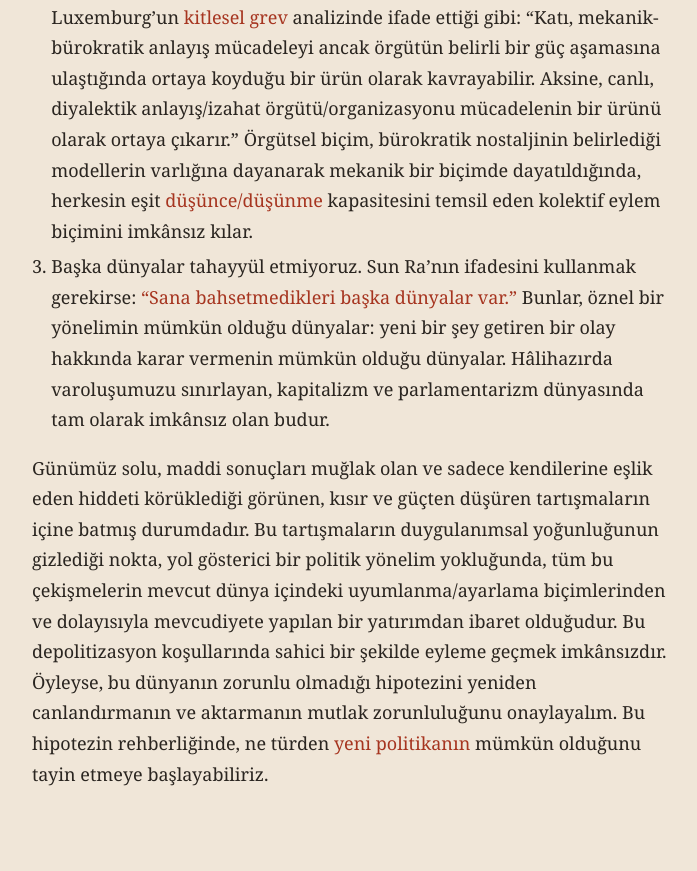
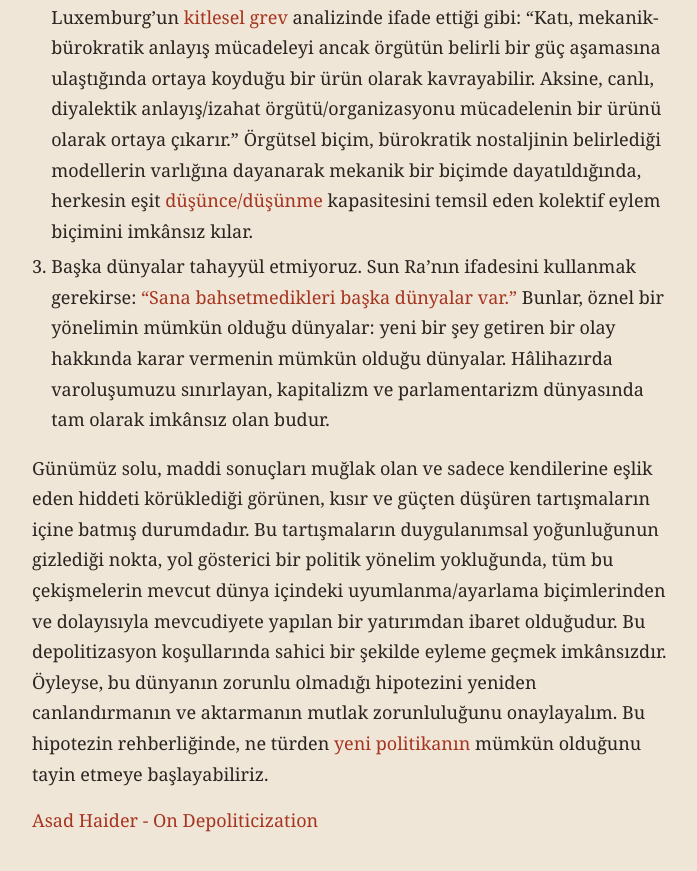
Before and after one commit to muratbas6/blogus, a Jekyll site: the page built from _posts/2026-02-06-depolitizasyon-uzerine.md, in a window 1280 px wide and 900 px high, scrolled down 5770 px. Shown: the top 871 px of the window, without its empty margins (288-985 px from the left). Built offline with Jekyll 4.4.1, drawn with Linux system fonts in a browser that asks for light colours.

Commit message:
Update 2026-02-06-depolitizasyon-uzerine.md

```diff
--- a/_posts/2026-02-06-depolitizasyon-uzerine.md
+++ b/_posts/2026-02-06-depolitizasyon-uzerine.md
@@ -60,3 +60,5 @@ Bu duruma dair üç neden öne süreceğim:
 3. Başka dünyalar tahayyül etmiyoruz. Sun Ra'nın ifadesini kullanmak gerekirse: ["Sana bahsetmedikleri başka dünyalar var."](https://www.youtube.com/watch?v=OalJFhabulE) Bunlar, öznel bir yönelimin mümkün olduğu dünyalar: yeni bir şey getiren bir olay hakkında karar vermenin mümkün olduğu dünyalar. Hâlihazırda varoluşumuzu sınırlayan, kapitalizm ve parlamentarizm dünyasında tam olarak imkânsız olan budur.
 
 Günümüz solu, maddi sonuçları muğlak olan ve sadece kendilerine eşlik eden hiddeti körüklediği görünen, kısır ve güçten düşüren tartışmaların içine batmış durumdadır. Bu tartışmaların duygulanımsal yoğunluğunun gizlediği nokta, yol gösterici bir politik yönelim yokluğunda, tüm bu çekişmelerin mevcut dünya içindeki uyumlanma/ayarlama biçimlerinden ve dolayısıyla mevcudiyete yapılan bir yatırımdan ibaret olduğudur. Bu depolitizasyon koşullarında sahici bir şekilde eyleme geçmek imkânsızdır. Öyleyse, bu dünyanın zorunlu olmadığı hipotezini yeniden canlandırmanın ve aktarmanın mutlak zorunluluğunu onaylayalım. Bu hipotezin rehberliğinde, ne türden [yeni politikanın](https://idl-bnc-idrc.dspacedirect.org/server/api/core/bitstreams/6eec393f-6b2b-42eb-b9c1-8e8dc4e72753/content#page=257) mümkün olduğunu tayin etmeye başlayabiliriz.
+
+[Asad Haider - On Depoliticization](https://viewpointmag.com/2019/12/16/on-depoliticization/)
```
